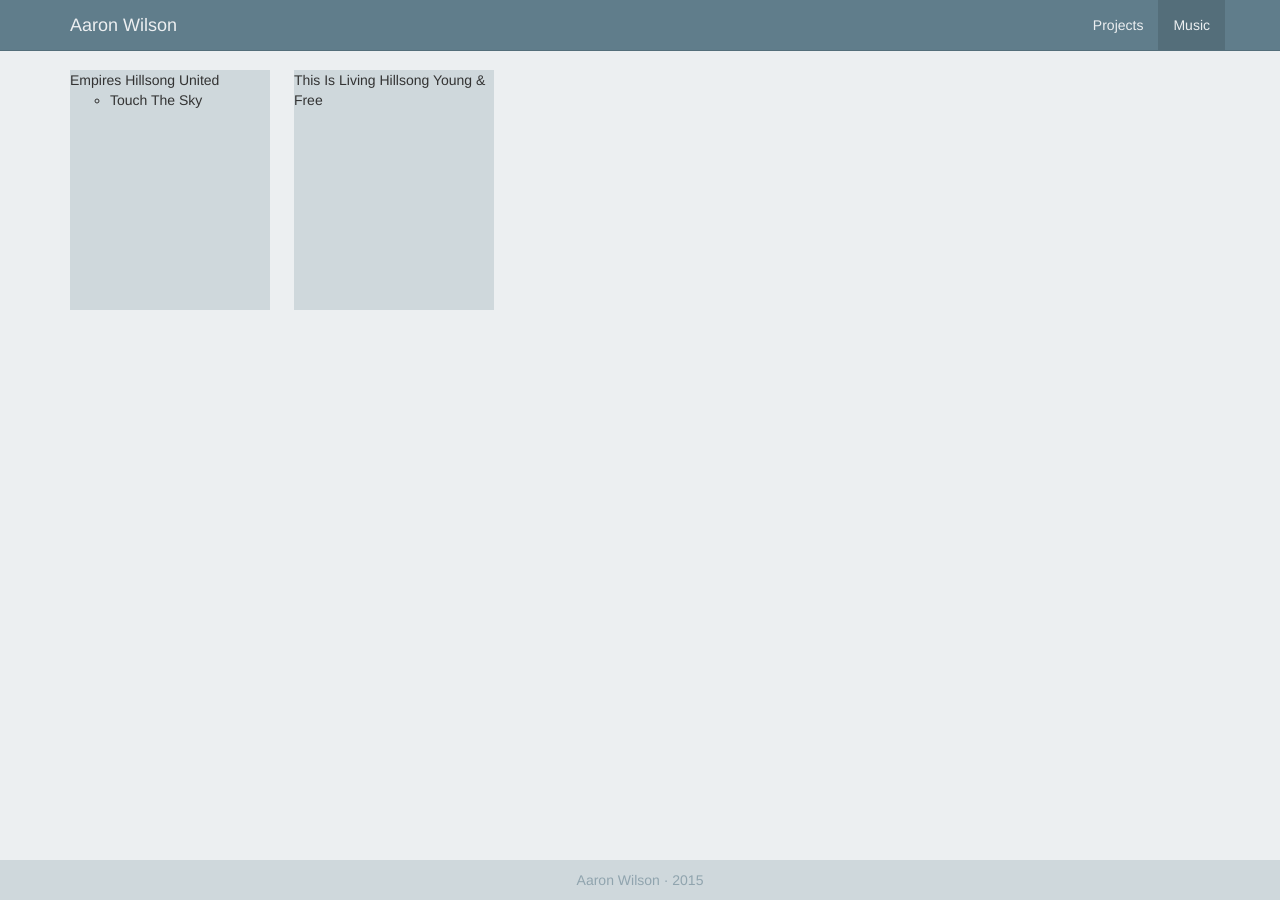
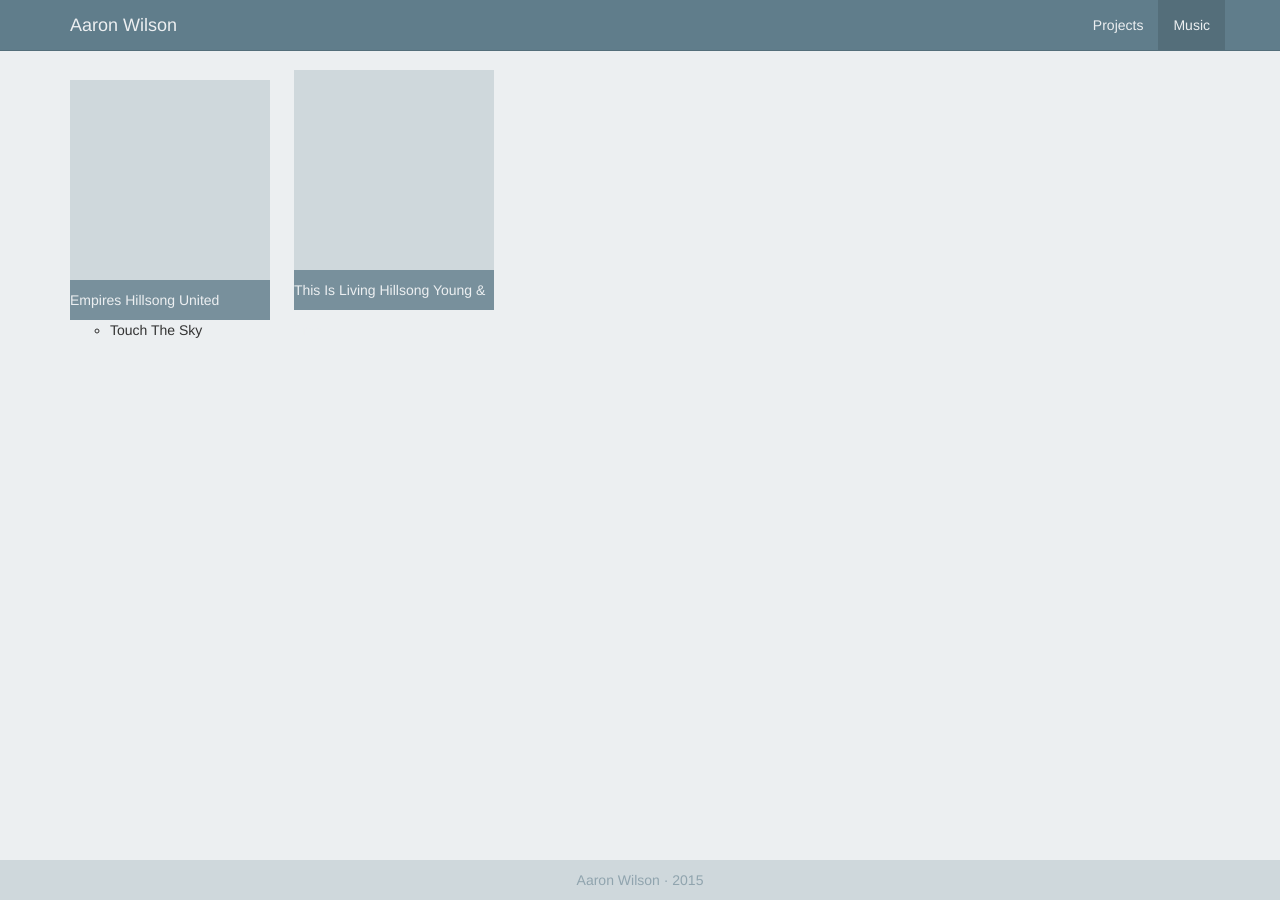
Before and after one commit to aarontwf/limebyte.github.io, a Jekyll site: the page built from music/index.html, in a window 1280 px wide. Built offline with Jekyll 4.4.1, drawn with Linux system fonts in a browser that asks for light colours; nearby versions of some CDN libraries.

Commit message:
Update theme.css

```diff
--- a/assets/css/theme.css
+++ b/assets/css/theme.css
@@ -41,10 +41,27 @@ body {
 
 .albums .album {
     display: inline-block;
+    height: 240px;
+    margin: 0 20px 20px 0;
+}
+
+.albums .album .album-header {
     width: 200px;
     height: 240px;
-    margin: 0 20px 20px 0;
     background-color: #CFD8DC;
+}
+
+.albums .album .album-header .album-art {
+    width: 200px;
+    height: 200px;
+}
+
+.albums .album .album-header .album-footer {
+    width: 200px;
+    height: 40px;
+    line-height: 40px;
+    background-color: #78909C;
+    color: #ECEFF1;
 }
 
 
```
